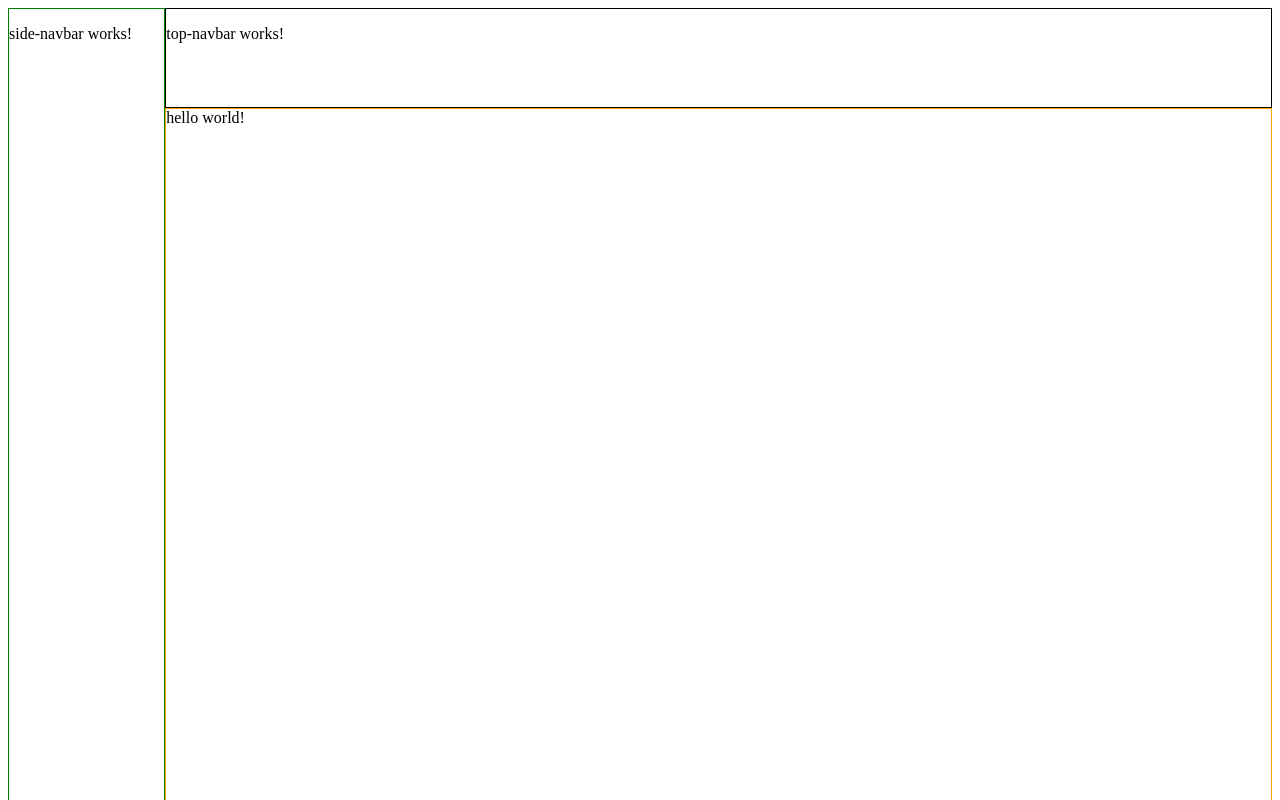
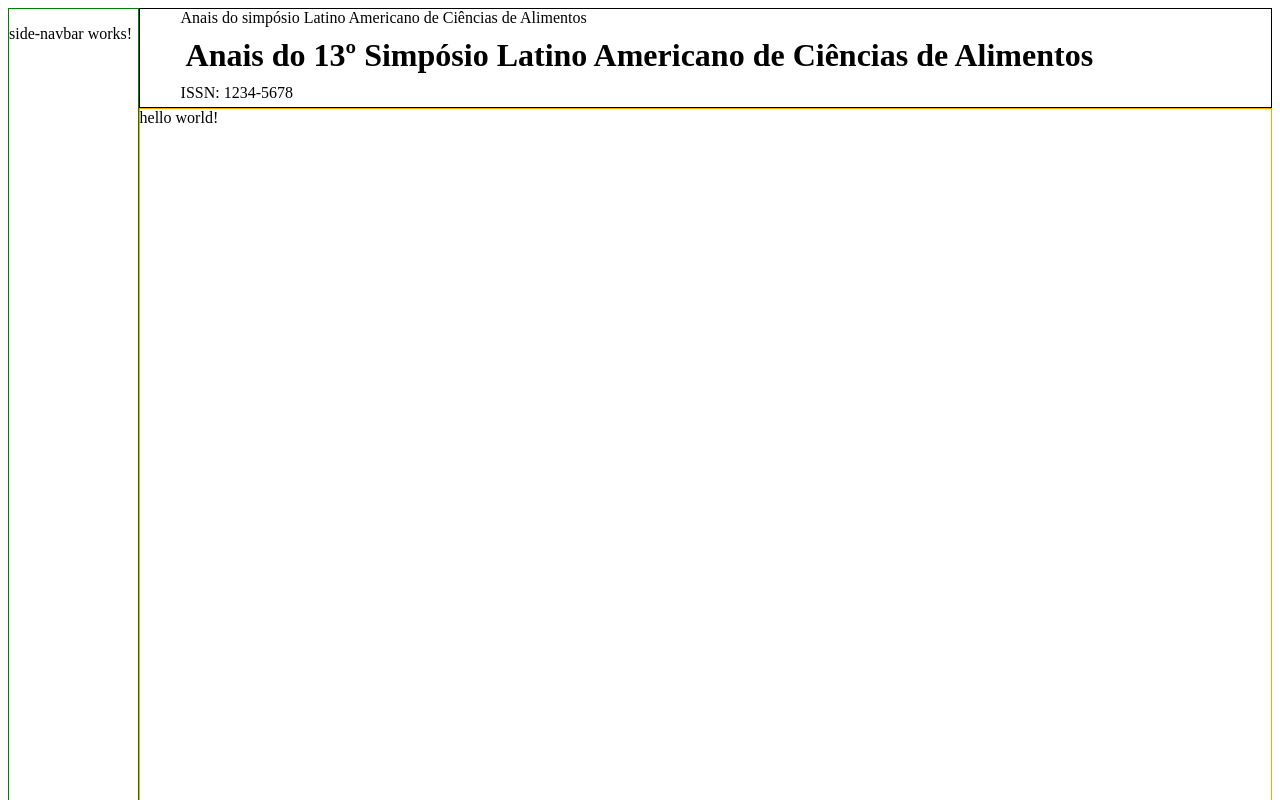
Before and after one commit to samueldsiqueira/slaca_19, an Angular app: page / in a window 1280 px wide. Shown: the top 800 px of the page. Built offline with nearby package versions, Linux system fonts and the light colour scheme.

Commit message:
edit top-navbar

```diff
--- a/src/app/shared/components/top-navbar/top-navbar.component.html
+++ b/src/app/shared/components/top-navbar/top-navbar.component.html
@@ -1 +1,7 @@
-<p>top-navbar works!</p>
+<div class="title--page">
+  <p class="food-and-ciencie">
+    Anais do simpósio Latino Americano de Ciências de Alimentos
+  </p>
+  <h1>Anais do 13º Simpósio Latino Americano de Ciências de Alimentos</h1>
+  <p class="issn">ISSN: 1234-5678</p>
+</div>
--- a/src/app/shared/components/top-navbar/top-navbar.component.scss
+++ b/src/app/shared/components/top-navbar/top-navbar.component.scss
@@ -0,0 +1,8 @@
+p {
+  margin: 0px 5px;
+  padding-left: 36px;
+}
+h1 {
+  margin: 10px;
+  padding-left: 36px;
+}
```
Also changed, not shown: src/assets/img/dewey 4.svg (added).
